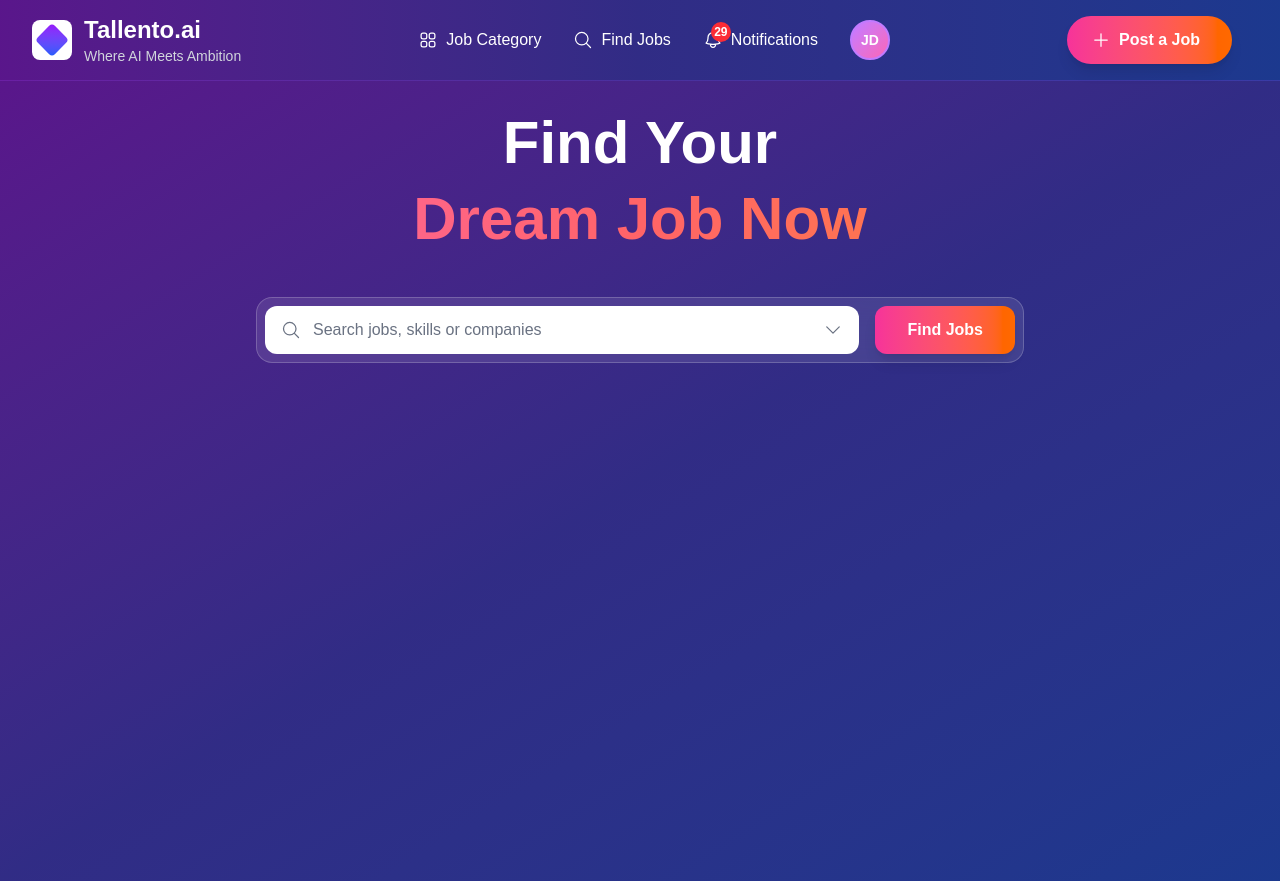
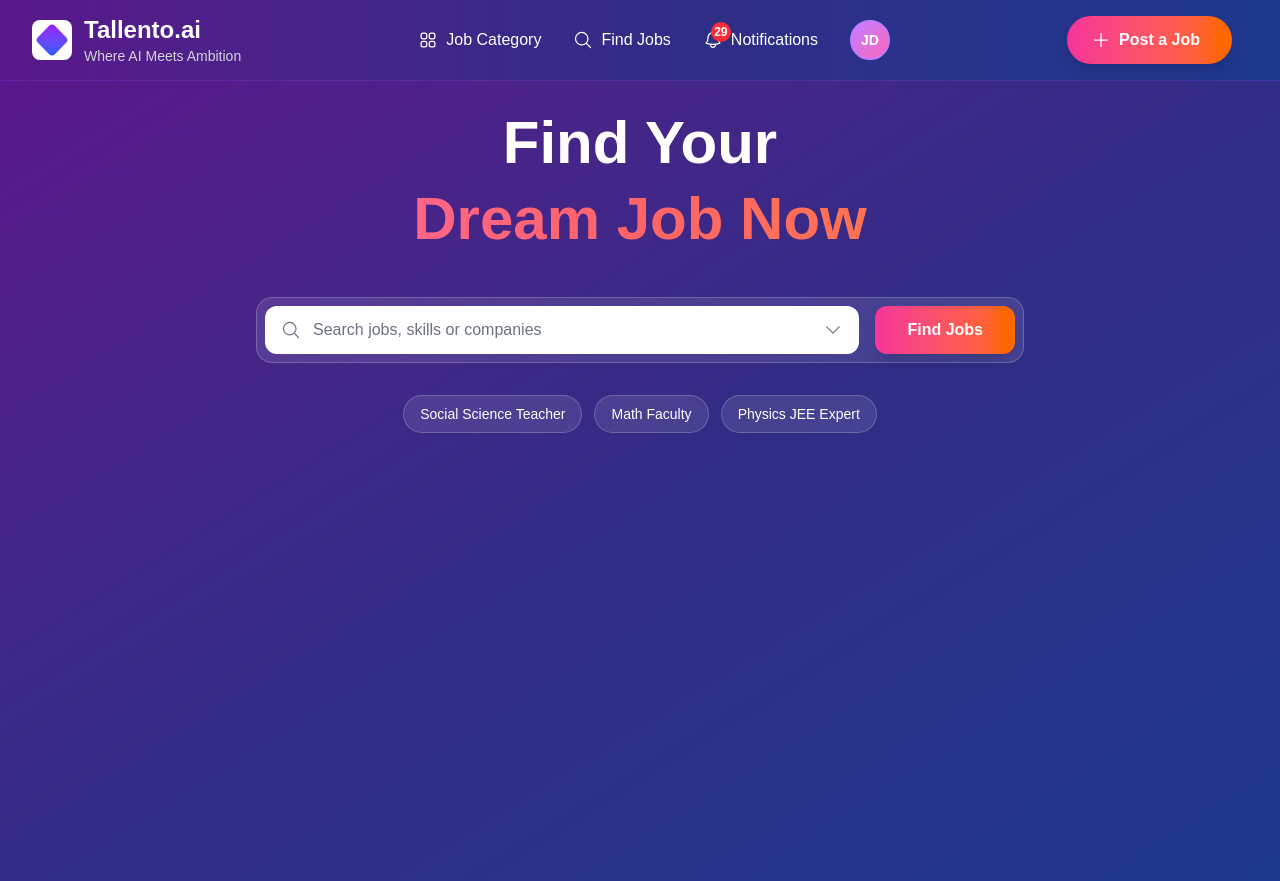
Before and after one commit to SahilPB11/tallento, a Next.js app: page / in a window 1280 px wide. Built offline with nearby package versions, Linux system fonts and the light colour scheme.

Commit message:
tags has been added

```diff
--- a/src/components/HeroBanner.tsx
+++ b/src/components/HeroBanner.tsx
@@ -44,7 +44,20 @@ const HeroBanner = () => {
           </div>
         </div>
 
-
+            {/* Suggested Tags */}
+            <div className="text-center mb-16">
+          <div className="flex flex-wrap justify-center gap-3 max-w-2xl mx-auto">
+            <span className="bg-white/10 text-white px-4 py-2 rounded-full text-sm border border-white/20 hover:bg-white/20 transition-colors cursor-pointer">
+              Social Science Teacher
+            </span>
+            <span className="bg-white/10 text-white px-4 py-2 rounded-full text-sm border border-white/20 hover:bg-white/20 transition-colors cursor-pointer">
+              Math Faculty
+            </span>
+            <span className="bg-white/10 text-white px-4 py-2 rounded-full text-sm border border-white/20 hover:bg-white/20 transition-colors cursor-pointer">
+              Physics JEE Expert
+            </span>
+          </div>
+        </div>
 
       </div>
     </section>
```
